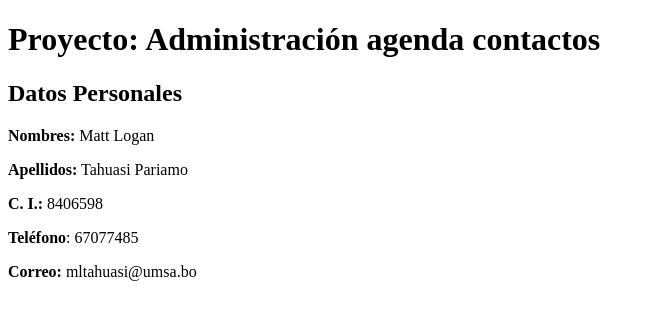
After one commit to mtahuasip/web-3, a Django app: page /datos-personales/ in a window 1280 px wide. The commit adds this page. Shown: the top 320 px of the page, without its empty margins (0-655 px from the left). Run offline with Django 5.2, Linux system fonts and the light colour scheme.

Commit message:
Agregar modelos y vistas para la gestión de agendas: incluir migraciones, plantillas y rutas para datos personales y listado de agendas.

```diff
--- a/proyecto-agenda/agenda/templates/agenda/base.html
+++ b/proyecto-agenda/agenda/templates/agenda/base.html
@@ -6,6 +6,9 @@
     <title>Proyecto - Agenda</title>
   </head>
   <body>
+    <header>
+      <h1>Proyecto: Administración agenda contactos</h1>
+    </header>
     <main>{% block main %} {% endblock %}</main>
   </body>
 </html>
--- /dev/null
+++ b/proyecto-agenda/agenda/templates/agenda/datos_personales.html
@@ -0,0 +1,11 @@
+{% extends 'agenda/base.html' %} {% block main %}
+<section>
+  <h2>Datos Personales</h2>
+
+  <p><strong>Nombres:</strong> {{ nombres }}</p>
+  <p><strong>Apellidos:</strong> {{ apellidos }}</p>
+  <p><strong>C. I.:</strong> {{ ci }}</p>
+  <p><strong>Teléfono</strong>: {{ telefono }}</p>
+  <p><strong>Correo:</strong> {{ correo }}</p>
+</section>
+{% endblock %}
--- a/proyecto-agenda/agenda/urls.py
+++ b/proyecto-agenda/agenda/urls.py
@@ -1,4 +1,7 @@
 from django.urls import path
 from . import views
 
-urlpatterns = [path("listado-agendas/", views.listado_agendas)]
+urlpatterns = [
+    path("listado-agendas/", views.listado_agendas, name="listado_agendas"),
+    path("datos-personales/", views.datos_personales, name="datos_personales"),
+]
--- a/proyecto-agenda/agenda/views.py
+++ b/proyecto-agenda/agenda/views.py
@@ -6,3 +6,23 @@ def listado_agendas(request):
     agendas = get_list_or_404(Agenda.objects.all())
 
     return render(request, "agenda/listado_agendas.html", {"agendas": agendas})
+
+
+def datos_personales(request):
+    nombres = "Matt Logan"
+    apellidos = "Tahuasi Pariamo"
+    ci = "8406598"
+    telefono = "67077485"
+    correo = "mltahuasi@umsa.bo"
+
+    return render(
+        request,
+        "agenda/datos_personales.html",
+        {
+            "nombres": nombres,
+            "apellidos": apellidos,
+            "ci": ci,
+            "telefono": telefono,
+            "correo": correo,
+        },
+    )
```
Also changed, not shown: proyecto-agenda/agenda/templates/agenda/listado_agendas.html (+31 -12 lines), proyecto-agenda/agenda/migrations/0001_initial.py.
